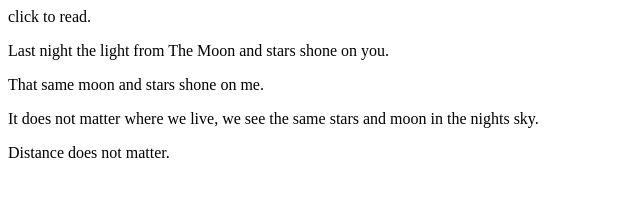
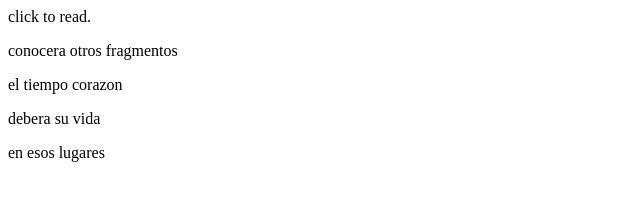
Before and after one commit to gerogerigegege/poemalunar, a plain HTML site: page src/index.html in a window 1280 px wide. Shown: the whole page, without its empty margins (0-640 px from the left). Drawn offline with Linux system fonts and the light colour scheme.

Commit message:
Update index.html

```diff
--- a/src/index.html
+++ b/src/index.html
@@ -6,10 +6,10 @@
 </div>
 
 <p class="text-0 animation-delay">click to read.</p>
-<p class="text-1 hidden">Last night the light from The Moon and stars shone on you.</p>
-<p class="text-2 hidden">That same moon and stars shone on me.</p>
-<p class="text-3 hidden">It does not matter where we live, we see the same stars and moon in the nights sky.</p>
-<p class="text-4 hidden">Distance does not matter.</p>
+<p class="text-1 hidden">conocera otros fragmentos</p>
+<p class="text-2 hidden">el tiempo corazon</p>
+<p class="text-3 hidden">debera su vida</p>
+<p class="text-4 hidden">en esos lugares</p>
 
 <div class="twinkling">
 </div>
```
